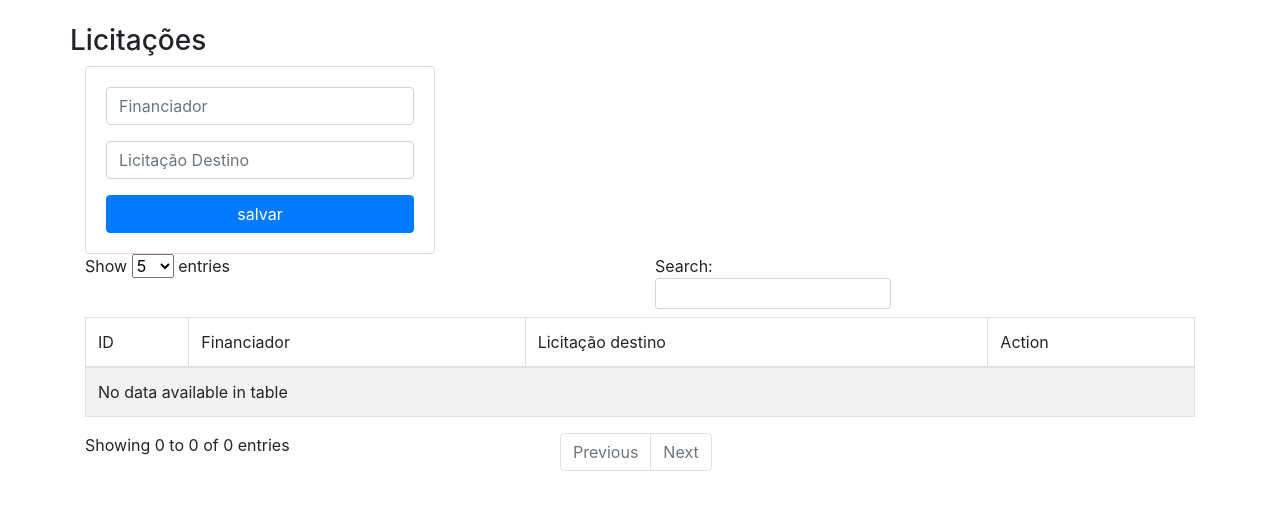
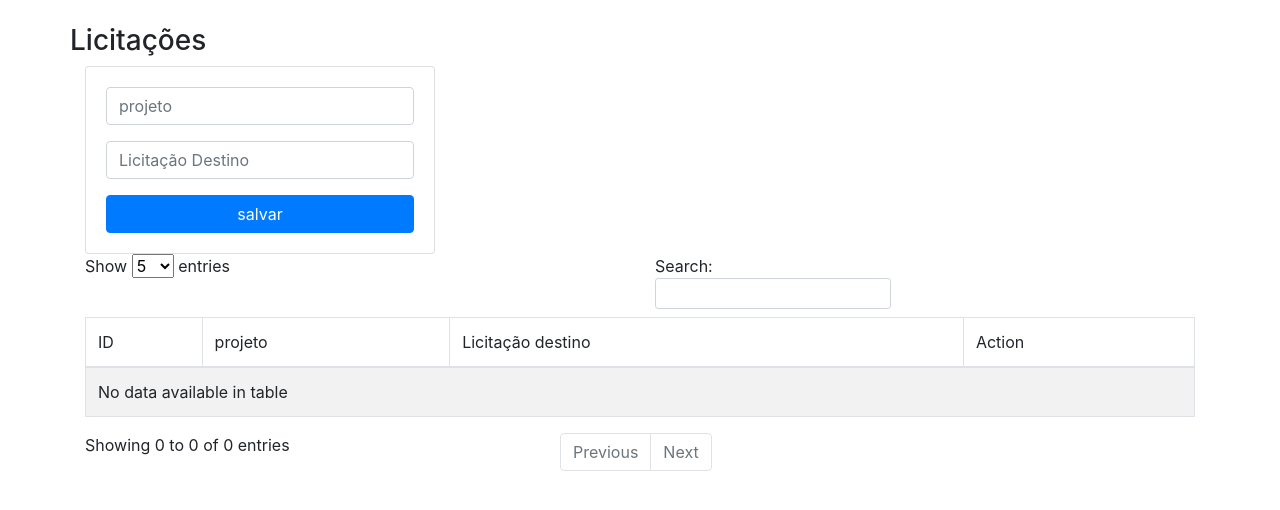
Before and after one commit to Lucas-Ladislau/coopana-flask, a Flask app: page /licitacoes in a window 1280 px wide. Shown: the part 86-596 px from the top of the page. Run offline with Flask 2, Linux system fonts and the light colour scheme; data that the repository does not hold is empty; some libraries are stand-ins or nearby versions.

```diff
--- a/main.py
+++ b/main.py
@@ -29,9 +29,9 @@ def add_licitacao():
     cur = conn.cursor(cursor_factory=psycopg2.extras.DictCursor)
     if request.method == 'POST':
         #Colunas da respectiva tabela
-        financiador = request.form['financiador']
+        projeto = request.form['projeto']
         licitacao_destino = request.form['licitacao_destino']
-        cur.execute("INSERT INTO coopana.licitacao (financiador, licitacao_destino) VALUES (%s,%s)", (financiador, licitacao_destino))
+        cur.execute("INSERT INTO coopana.licitacao (projeto, licitacao_destino) VALUES (%s,%s)", (projeto, licitacao_destino))
         conn.commit()
         flash('Licitação adicionada com Sucesso!')
         return redirect(url_for('licitacoes'))        #retorna pra main onde vai monstrar a tabela depois de dar INSERT
@@ -50,16 +50,16 @@ def get_employee(id):
 def update_licitacao(id):
     if request.method == 'POST':
         #Colunas da respectiva tabela
-        financiador = request.form['financiador']
+        projeto = request.form['projeto']
         licitacao_destino = request.form['licitacao_destino']
 
         cur = conn.cursor(cursor_factory=psycopg2.extras.DictCursor)
         cur.execute("""
             UPDATE coopana.licitacao
-            SET financiador = %s,
+            SET projeto = %s,
                 licitacao_destino = %s
             WHERE id = %s
-        """, (financiador, licitacao_destino, id))
+        """, (projeto, licitacao_destino, id))
         flash('Licitação Atualizada com sucesso !')
         conn.commit()
         return redirect(url_for('licitacoes'))
--- a/templates/edit.html
+++ b/templates/edit.html
@@ -5,7 +5,7 @@
       <div class="card card-body">
         <form action="/update/{{licitacao.id}}" method="POST">
           <div class="form-group">
-            <input type="text" name="financiador" value="{{licitacao.financiador}}" class="form-control">
+            <input type="text" name="projeto" value="{{licitacao.projeto}}" class="form-control">
           </div>
           <div class="form-group">
             <input type="text" name="licitacao_destino" value="{{licitacao.licitacao_destino}}" class="form-control">
--- a/templates/licitacoes.html
+++ b/templates/licitacoes.html
@@ -20,7 +20,7 @@
 	  <div class="card card-body">
 		<form action="{{url_for('add_licitacao')}}" method="POST">
 		  <div class="form-group">
-			<input type="text" class="form-control" name="financiador" placeholder="Financiador">
+			<input type="text" class="form-control" name="projeto" placeholder="projeto">
 		  </div>
 		  <div class="form-group">
 			<input type="text" class="form-control" name="licitacao_destino" placeholder="Licitação Destino">
@@ -36,7 +36,7 @@
 		<thead>
 			<tr>
 			<td>ID</td>
-			<td>Financiador</td>
+			<td>projeto</td>
 			<td>Licitação destino</td>
 			<td>Action</td>
 			</tr>
```
